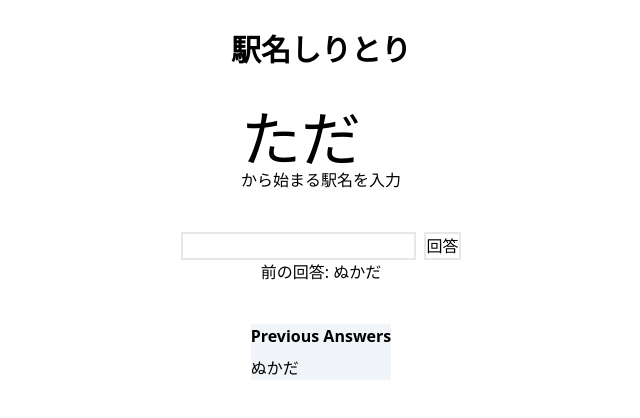
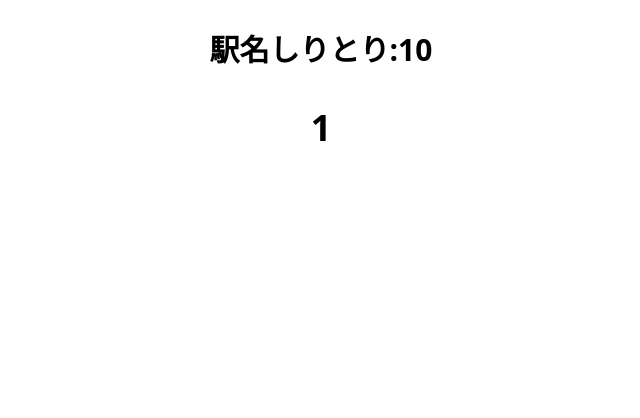
Before and after one commit to atommy-euph/snwc2, a React (Create React App) app: page / in a window 1280 px wide. Both pictures are taken after a click on the button "スタート". Shown: the top 418 px of the page, without its empty margins (319-959 px from the left). Built offline with nearby package versions, Linux system fonts and the light colour scheme.

Commit message:
enable countdown rule

```diff
--- a/src/App.js
+++ b/src/App.js
@@ -1,7 +1,10 @@
-import { useState } from "react";
+import { useEffect, useState } from "react";
 
 import Notice from "./components/Alert";
 import Start from "./components/Start";
+import Standby from "./components/Standby";
+import GameOver from "./components/GameOver";
+
 import {
   isValidLetters,
   isIncludedInStations,
@@ -13,10 +16,11 @@ import {
   getLastLetter,
 } from "./lib/functions";
 
-import { ALERT_TIME } from "./constant/config.js";
+import { ALERT_TIME, TIME_LIMIT } from "./constant/config.js";
 import Alert from "./components/Alert";
 
 function App() {
+  const [isGameStandby, setIsGameStandby] = useState(false);
   const [isGameStart, setIsGameStart] = useState(false);
   const [isGameOver, setIsGameOver] = useState(false);
   const [answer, setAnswer] = useState("");
@@ -27,6 +31,20 @@ function App() {
     useState(false);
   const [isNoExistenceAlertOpen, setIsNoExistenceAlertOpen] = useState(false);
   const [isNoMatchAlertOpen, setIsNoMatchAlertOpen] = useState(false);
+
+  const [timer, setTimer] = useState(TIME_LIMIT);
+
+  useEffect(() => {
+    if (!isGameStart) return;
+    const interval = setInterval(() => {
+      if (timer > 0) {
+        setTimer((c) => c - 1);
+      } else {
+        handleGameOver();
+      }
+    }, 1000);
+    return () => clearInterval(interval);
+  }, [timer, isGameStart]);
 
   const handleAnswer = () => {
     if (!answer) {
@@ -53,7 +71,6 @@ function App() {
       }, ALERT_TIME);
       return;
     }
-    console.log("validLetters");
     if (!startsWithValidLetter(answer, answers)) {
       setAnswer("");
       setIsNoMatchAlertOpen(true);
@@ -63,16 +80,17 @@ function App() {
       return;
     }
     if (isAnswered(answer, answers)) {
-      setIsGameOver(true);
+      handleGameOver();
       return;
     }
     if (!endsWithValidLetter(answer, answers)) {
-      setIsGameOver(true);
+      handleGameOver();
       return;
     }
 
     setAnswers(answers.concat(answer));
     setAnswer("");
+    setTimer(TIME_LIMIT);
   };
   const handleEnter = (e) => {
     if (e.key === "Enter") {
@@ -80,17 +98,25 @@ function App() {
       handleAnswer();
     }
   };
-
   const handleGameStart = () => {
-    setIsGameStart(true);
+    setIsGameStandby(true);
+    setTimeout(() => {
+      setIsGameStandby(false);
+      setIsGameStart(true);
+    }, 3000);
   };
-
+  const handleGameOver = () => {
+    setTimer(0);
+    setIsGameOver(true);
+  };
   const restartGame = () => {
     console.log("restarted the game");
     setAnswers([getFirstStation()]);
     setAnswer("");
-    setIsGameStart(true);
+    setIsGameStart(false);
     setIsGameOver(false);
+    setTimer(TIME_LIMIT);
+    handleGameStart();
   };
 
   return (
@@ -120,12 +146,14 @@ function App() {
           isOpen={isNoMatchAlertOpen}
         />
       </div>
-      <h1 className="mt-4 text-3xl font-bold">駅名しりとり</h1>
-      {/* display if the game doesn't start */}
-      {!(isGameStart || isGameOver) && (
+      <h1 className="mt-4 text-3xl font-bold">駅名しりとり:{timer}</h1>
+      {/* Before the game starts */}
+      {!(isGameStart || isGameOver || isGameStandby) && (
         <Start handleGameStart={handleGameStart} isGameStart={isGameStart} />
       )}
-      {/* display if the game starts */}
+      {/* Standby mode */}
+      {isGameStandby && <Standby />}
+      {/* The game is ongoing */}
       {isGameStart && !isGameOver && (
         <>
           <div className="mt-10">
@@ -165,17 +193,8 @@ function App() {
           </div>
         </>
       )}
-      {isGameOver && (
-        <>
-          <div>
-            <p className="text-red">Game Over</p>
-            <p>あなたの回答数: {answers.length}</p>
-          </div>
-          <button className="border-2" onClick={restartGame}>
-            リスタート
-          </button>
-        </>
-      )}
+      {/* Game is over */}
+      {isGameOver && <GameOver answers={answers} restartGame={restartGame} />}
     </div>
   );
 }
--- /dev/null
+++ b/src/components/GameOver.jsx
@@ -0,0 +1,17 @@
+import React from "react";
+
+const GameOver = ({ answers, restartGame }) => {
+  return (
+    <>
+      <div>
+        <p className="text-red">Game Over</p>
+        <p>あなたの回答数: {answers.length - 1}</p>
+      </div>
+      <button className="border-2" onClick={restartGame}>
+        リスタート
+      </button>
+    </>
+  );
+};
+
+export default GameOver;
--- /dev/null
+++ b/src/components/Standby.jsx
@@ -0,0 +1,21 @@
+import { useEffect, useState } from "react";
+import { COUNTDOWN_TIME } from "../constant/config";
+
+const Standby = ({ handleGameStanby }) => {
+  const [count, setCount] = useState(COUNTDOWN_TIME);
+
+  useEffect(() => {
+    const interval = setInterval(() => {
+      if (count > 0) setCount((c) => c - 1);
+    }, 1000);
+    return () => clearInterval(interval);
+  }, [count]);
+
+  return (
+    <div>
+      <h2 className="mt-10 text-4xl font-bold">{count}</h2>
+    </div>
+  );
+};
+
+export default Standby;
--- a/src/components/Start.jsx
+++ b/src/components/Start.jsx
@@ -3,16 +3,13 @@ import React from "react";
 const Start = ({ handleGameStart, isGameStart }) => {
   return (
     <div>
-      <div>
+      {/* <div>
         <h2>ルール</h2>
         <ul>
           <li>ルールを追加</li>
         </ul>
-      </div>
-      <button
-        className={`mt-10 border-2 ${isGameStart ? "hidden" : ""}`}
-        onClick={handleGameStart}
-      >
+      </div> */}
+      <button className={`mt-10 border-2`} onClick={handleGameStart}>
         スタート
       </button>
     </div>
--- a/src/constant/config.js
+++ b/src/constant/config.js
@@ -1,2 +1,4 @@
 export const MINIMUM_INITIAL_NUMBER_OF_CANDIDATES = 10;
 export const ALERT_TIME = 2000;
+export const TIME_LIMIT = 10;
+export const COUNTDOWN_TIME = 3;
```
